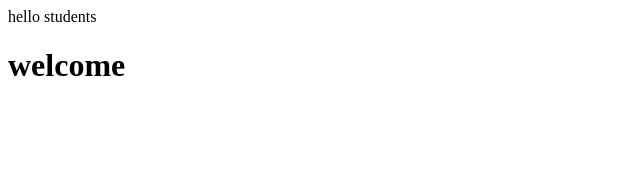
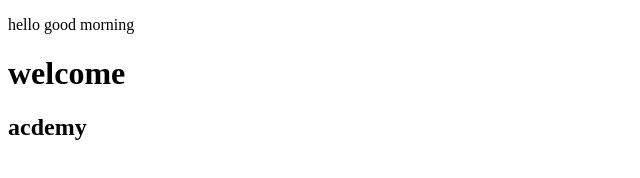
Before and after one commit to varalaRajeshwari/demo-project, a plain HTML site: page index.html in a window 1280 px wide. Shown: the whole page, without its empty margins (0-640 px from the left). Drawn offline with Linux system fonts and the light colour scheme.

Commit message:
h2 tag has been added

```diff
--- a/index.html
+++ b/index.html
@@ -1,2 +1,13 @@
-<p>hello students</p>
-<h1> welcome </h1>
+<!DOCTYPE html>
+<html lang="en">
+<head>
+    <meta charset="UTF-8">
+    <meta name="viewport" content="width=device-width, initial-scale=1.0">
+    <title>Document</title>
+</head>
+<body>
+    <p> hello good morning</p>
+    <h1> welcome</h1>
+    <h2> acdemy</h2>
+</body>
+</html>
```
